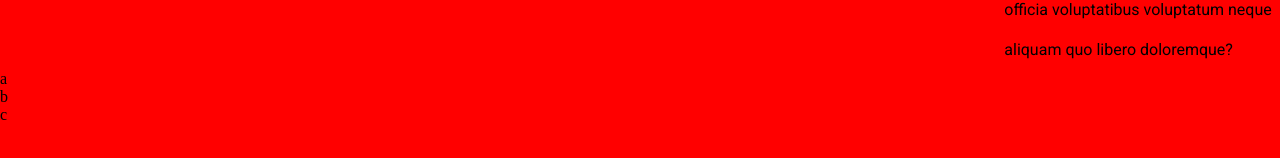
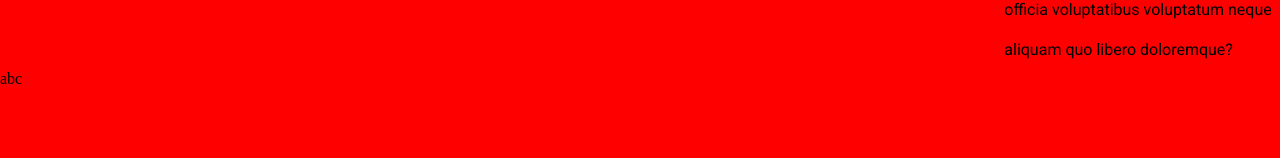
Before and after one commit to gabrieljcoutinho/Projeto-Archi-Firm, a React (Create React App) app: page / in a window 1280 px wide. Shown: the part 1334-1492 px from the top of the page. Built offline with nearby package versions, Linux system fonts and the light colour scheme.

Commit message:
lado a aldo

```diff
--- a/src/Css/Arquitetura.css
+++ b/src/Css/Arquitetura.css
@@ -22,3 +22,9 @@
     padding-left: 40rem;
     line-height: 40px;
 }
+
+
+
+.flexbox {
+    display: flex;
+}
```
